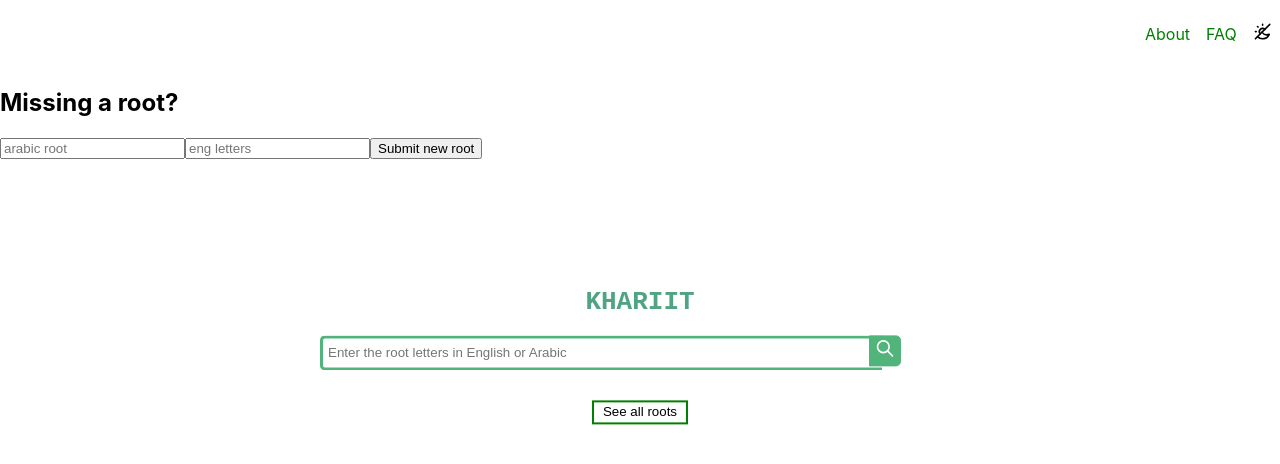
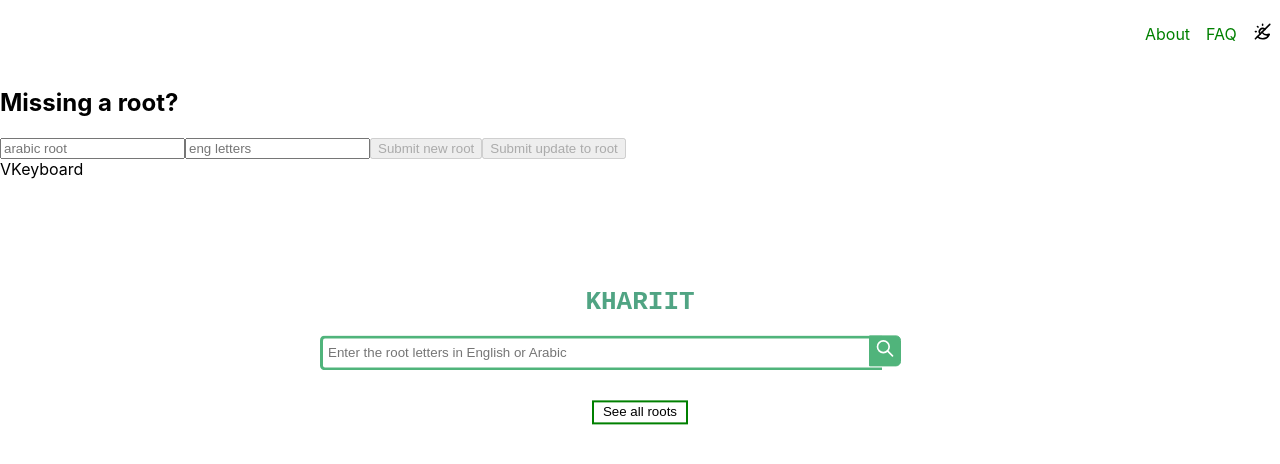
Before and after one commit to NedlawA/khariit-frontend, a React (Create React App) app: page / in a window 1280 px wide. Shown: the top 464 px of the page. Built offline with nearby package versions, Linux system fonts and the light colour scheme.

Commit message:
create VKeyboard component, add id to root display

```diff
--- a/src/components/AddUpdateForm/AddUpdateForm.jsx
+++ b/src/components/AddUpdateForm/AddUpdateForm.jsx
@@ -1,3 +1,4 @@
+import VKeyboard from "../VKeyboard/VKeyboard";
 import "./AddUpdateForm.css";
 import { useState } from "react";
 
@@ -27,8 +28,10 @@
       <form onSubmit={handleFormSubmit}>
         <input id="letters" name="letters" onChange={handleChange}  value={formData.letters} type="text" placeholder="arabic root" />
         <input id="engLetters" name="engLetters" onChange={handleChange} value={formData.engLetters} type="text" placeholder="eng letters" />
-        <input type="submit" value="Submit new root" />
+        <input disabled={formData.letters.length === 0 || formData.engLetters.length === 0}type="submit" value="Submit new root" />
+        <input disabled={formData.letters.length === 0 && formData.engLetters.length === 0}type="submit" value="Submit update to root" />
       </form>
+      <VKeyboard />
     </div>
   );
 };
--- a/src/components/RootDisplay/RootDisplay.css
+++ b/src/components/RootDisplay/RootDisplay.css
@@ -12,3 +12,7 @@
     padding: 0 8px;
     margin-right: 8px;
 }
+.arRoot {
+    border-left: 1px solid black;
+    padding: 0 8px;
+}
--- a/src/components/RootDisplay/RootDisplay.jsx
+++ b/src/components/RootDisplay/RootDisplay.jsx
@@ -3,6 +3,9 @@
 const RootDisplay = props => {
   return (
     <div className="table">
+        <section>
+          {props.wordId}
+        </section>
         <section className="column arRoot">
             {props.arabicRoot}
         </section>
--- /dev/null
+++ b/src/components/VKeyboard/VKeyboard.jsx
@@ -0,0 +1,7 @@
+const VKeyboard = () => {
+  return (
+    <div>VKeyboard</div>
+  )
+}
+
+export default VKeyboard
```
